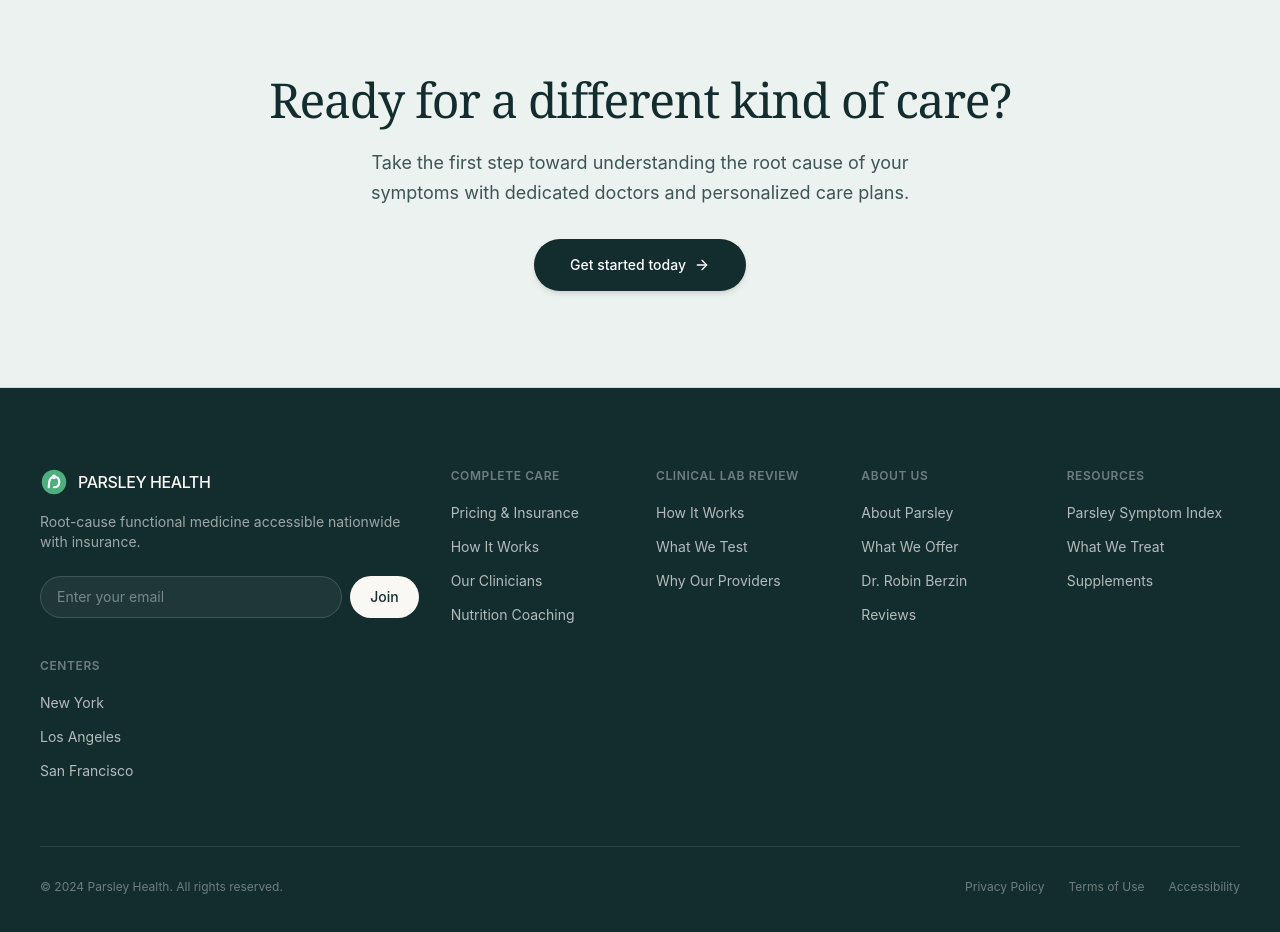
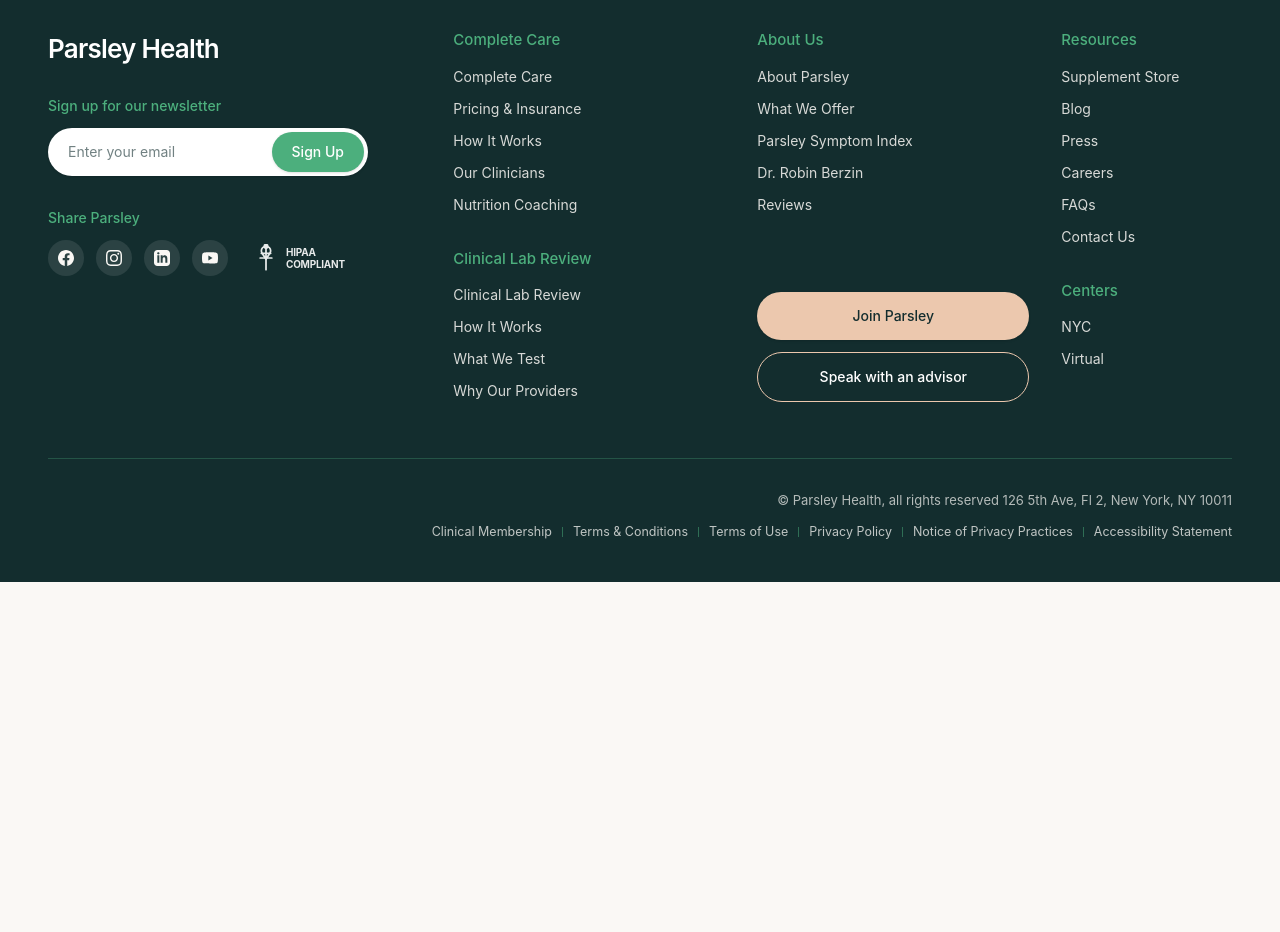
Before and after one commit to aboobakar-khan/parsley-health, a Next.js app: page / in a window 1280 px wide. Shown: the part 8400-9332 px from the top of the page. After the commit the page ends 8982 px from the top, so only its background shows below. Built offline with nearby package versions, Linux system fonts and the light colour scheme; a web font is replaced by a local one.

Commit message:
feat(footer): polish 4-column layout, newsletter pill, HIPAA emblem, and CTAs to exact match

```diff
--- a/src/components/layout/Footer.tsx
+++ b/src/components/layout/Footer.tsx
@@ -1,105 +1,276 @@
 "use client";
 
 import footerData from "@/data/footer.json";
-import { ArrowRight } from "lucide-react";
 
 export default function Footer() {
   return (
-    <footer className="bg-[#132D2E] text-[#FAF8F5]">
-      {/* Top CTA Band */}
-      <div className="bg-[#EBF2F0] text-[#132D2E] py-20 lg:py-24 text-center border-b border-[#132D2E]/10">
-        <div className="mx-auto max-w-4xl px-6 lg:px-10">
-          <h2 className="font-serif text-3xl sm:text-4xl lg:text-5xl font-light tracking-tight text-[#132D2E] mb-6">
-            Ready for a different kind of care?
-          </h2>
-          <p className="mx-auto max-w-xl text-[#132D2E]/80 text-base sm:text-lg mb-8 font-normal leading-relaxed">
-            Take the first step toward understanding the root cause of your symptoms with dedicated doctors and personalized care plans.
-          </p>
-          <a
-            href="/join/care"
-            className="inline-flex items-center gap-2 rounded-full bg-[#132D2E] px-9 py-4 text-sm font-medium text-white shadow-md hover:bg-[#1B3340] active:scale-95"
-          >
-            <span>Get started today</span>
-            <ArrowRight className="h-4 w-4" />
+    <footer className="bg-[#132D2E] text-[#FAF8F5] pt-12 pb-10 border-t border-[#4CAF7D]/30">
+      <div className="mx-auto max-w-[1360px] px-6 lg:px-12">
+        {/* Main 4-Column Footer Grid matching uploaded screenshot */}
+        <div className="grid grid-cols-1 md:grid-cols-2 lg:grid-cols-12 gap-10 lg:gap-8 pb-14">
+          {/* ── COLUMN 1: Brand Wordmark, Newsletter Pill, Socials & HIPAA (lg:col-span-4) ── */}
+          <div className="lg:col-span-4 flex flex-col items-start pr-4">
+            {/* Wordmark */}
+            <a href="/" className="inline-block text-[#FAF8F5] hover:opacity-90 transition-opacity">
+              <span className="font-sans text-[26px] font-semibold tracking-[-0.03em] text-white">
+                Parsley Health
+              </span>
             </a>
-        </div>
-      </div>
 
-      {/* Main Footer Links & Newsletter */}
-      <div className="mx-auto max-w-7xl px-6 lg:px-10 py-16 lg:py-20">
-        <div className="grid grid-cols-2 gap-8 md:grid-cols-3 lg:grid-cols-6 mb-16">
-          {/* Brand & Newsletter col (spans 2 on lg) */}
-          <div className="col-span-2">
-            <div className="flex items-center gap-2.5 font-medium text-base tracking-tight mb-4 text-[#FAF8F5]">
-              <svg viewBox="0 0 32 32" fill="none" className="h-7 w-7" aria-hidden="true">
-                <circle cx="16" cy="16" r="14" fill="#4CAF7D" />
-                <path
-                  d="M10 22 Q10 10 16 10 Q22 10 22 16 Q22 22 16 22"
-                  stroke="white"
-                  strokeWidth="2.5"
-                  fill="none"
-                  strokeLinecap="round"
-                />
-                <circle cx="16" cy="10" r="2.5" fill="white" />
-              </svg>
-              <span>PARSLEY HEALTH</span>
-            </div>
-            <p className="text-xs sm:text-sm text-[#FAF8F5]/60 mb-6 max-w-sm font-normal">
-              Root-cause functional medicine accessible nationwide with insurance.
-            </p>
-
+            {/* Newsletter */}
+            <div className="mt-7 w-full max-w-[320px]">
+              <h3 className="text-sm font-medium text-[#4CAF7D] mb-3">
+                Sign up for our newsletter
+              </h3>
               <form
                 onSubmit={(e) => e.preventDefault()}
-              className="flex max-w-sm gap-2"
+                className="flex items-center rounded-full bg-white p-1 shadow-sm"
               >
                 <input
                   type="email"
                   placeholder="Enter your email"
-                className="w-full rounded-full bg-white/5 border border-white/15 px-4 py-2.5 text-xs sm:text-sm text-[#FAF8F5] placeholder-white/40 focus:outline-none focus:border-[#FAF8F5]"
+                  required
+                  className="w-full rounded-l-full bg-transparent px-4 py-2 text-sm text-[#132D2E] placeholder:text-[#132D2E]/60 focus:outline-none"
                 />
                 <button
                   type="submit"
-                className="rounded-full bg-[#FAF8F5] px-5 py-2.5 text-xs sm:text-sm font-medium text-[#132D2E] hover:bg-white"
+                  className="rounded-full bg-[#4CAF7D] hover:bg-[#3D9468] text-white px-5 py-2.5 text-sm font-medium transition-colors whitespace-nowrap cursor-pointer shadow-sm"
                 >
-                Join
+                  Sign Up
                 </button>
               </form>
             </div>
 
-          {/* Nav columns */}
-          {footerData.columns.map((col) => (
-            <div key={col.heading}>
-              <h3 className="text-xs font-semibold uppercase tracking-wider text-[#FAF8F5]/40 mb-4">
-                {col.heading}
+            {/* Share Parsley & HIPAA Emblem */}
+            <div className="mt-8">
+              <h3 className="text-sm font-medium text-[#4CAF7D] mb-3">
+                Share Parsley
               </h3>
-              <ul className="space-y-2.5">
-                {col.links.map((link) => (
-                  <li key={link.label}>
+              <div className="flex items-center gap-4 text-white">
+                {/* Social Icons */}
+                <div className="flex items-center gap-3">
+                  {/* Facebook */}
                   <a
-                      href={link.href}
-                      className="text-xs sm:text-sm text-[#FAF8F5]/70 hover:text-white transition-colors font-normal"
+                    href="https://www.facebook.com/parsleyhealth/"
+                    target="_blank"
+                    rel="noopener noreferrer"
+                    aria-label="Facebook"
+                    className="flex h-9 w-9 items-center justify-center rounded-full bg-white/10 hover:bg-white/20 hover:text-white transition-all text-[#FAF8F5]"
                   >
-                      {link.label}
+                    <svg className="h-4 w-4 fill-current" viewBox="0 0 24 24">
+                      <path d="M24 12.073c0-6.627-5.373-12-12-12s-12 5.373-12 12c0 5.99 4.388 10.954 10.125 11.854v-8.385H7.078v-3.47h3.047V9.43c0-3.007 1.792-4.669 4.533-4.669 1.312 0 2.686.235 2.686.235v2.953H15.83c-1.491 0-1.956.925-1.956 1.874v2.25h3.328l-.532 3.47h-2.796v8.385C19.612 23.027 24 18.062 24 12.073z" />
+                    </svg>
+                  </a>
+
+                  {/* Instagram */}
+                  <a
+                    href="https://www.instagram.com/parsleyhealth/"
+                    target="_blank"
+                    rel="noopener noreferrer"
+                    aria-label="Instagram"
+                    className="flex h-9 w-9 items-center justify-center rounded-full bg-white/10 hover:bg-white/20 hover:text-white transition-all text-[#FAF8F5]"
+                  >
+                    <svg className="h-4 w-4 fill-current" viewBox="0 0 24 24">
+                      <path d="M12 2.163c3.204 0 3.584.012 4.85.07 3.252.148 4.771 1.691 4.919 4.919.058 1.265.069 1.645.069 4.849 0 3.205-.012 3.584-.069 4.849-.149 3.225-1.664 4.771-4.919 4.919-1.266.058-1.644.07-4.85.07-3.204 0-3.584-.012-4.849-.07-3.26-.149-4.771-1.699-4.919-4.92-.058-1.265-.07-1.644-.07-4.849 0-3.204.013-3.583.07-4.849.149-3.227 1.664-4.771 4.919-4.919 1.266-.057 1.645-.069 4.849-.069zm0-2.163c-3.259 0-3.667.014-4.947.072-4.358.2-6.78 2.618-6.98 6.98-.059 1.281-.073 1.689-.073 4.948 0 3.259.014 3.668.072 4.948.2 4.358 2.618 6.78 6.98 6.98 1.281.058 1.689.072 4.948.072 3.259 0 3.668-.014 4.948-.072 4.354-.2 6.782-2.618 6.979-6.98.059-1.28.073-1.689.073-4.948 0-3.259-.014-3.667-.072-4.947-.196-4.354-2.617-6.78-6.979-6.98-1.281-.059-1.69-.073-4.949-.073zm0 5.838c-3.403 0-6.162 2.759-6.162 6.162s2.759 6.163 6.162 6.163 6.162-2.759 6.162-6.163c0-3.403-2.759-6.162-6.162-6.162zm0 10.162c-2.209 0-4-1.79-4-4 0-2.209 1.791-4 4-4s4 1.791 4 4c0 2.21-1.791 4-4 4zm6.406-11.845c-.796 0-1.441.645-1.441 1.44s.645 1.44 1.441 1.44c.795 0 1.439-.645 1.439-1.44s-.644-1.44-1.439-1.44z" />
+                    </svg>
+                  </a>
+
+                  {/* LinkedIn */}
+                  <a
+                    href="https://www.linkedin.com/company/parsley-health"
+                    target="_blank"
+                    rel="noopener noreferrer"
+                    aria-label="LinkedIn"
+                    className="flex h-9 w-9 items-center justify-center rounded-full bg-white/10 hover:bg-white/20 hover:text-white transition-all text-[#FAF8F5]"
+                  >
+                    <svg className="h-4 w-4 fill-current" viewBox="0 0 24 24">
+                      <path d="M19 0h-14c-2.761 0-5 2.239-5 5v14c0 2.761 2.239 5 5 5h14c2.762 0 5-2.239 5-5v-14c0-2.761-2.238-5-5-5zm-11 19h-3v-11h3v11zm-1.5-12.268c-.966 0-1.75-.79-1.75-1.764s.784-1.764 1.75-1.764 1.75.79 1.75 1.764-.783 1.764-1.75 1.764zm13.5 12.268h-3v-5.604c0-3.368-4-3.113-4 0v5.604h-3v-11h3v1.765c1.396-2.586 7-2.777 7 2.476v6.759z" />
+                    </svg>
+                  </a>
+
+                  {/* YouTube */}
+                  <a
+                    href="https://www.youtube.com/@parsleyhealth"
+                    target="_blank"
+                    rel="noopener noreferrer"
+                    aria-label="YouTube"
+                    className="flex h-9 w-9 items-center justify-center rounded-full bg-white/10 hover:bg-white/20 hover:text-white transition-all text-[#FAF8F5]"
+                  >
+                    <svg className="h-4 w-4 fill-current" viewBox="0 0 24 24">
+                      <path d="M23.498 6.186a3.016 3.016 0 0 0-2.122-2.136C19.505 3.545 12 3.545 12 3.545s-7.505 0-9.377.505A3.017 3.017 0 0 0 .502 6.186C0 8.07 0 12 0 12s0 3.93.502 5.814a3.016 3.016 0 0 0 2.122 2.136c1.871.505 9.376.505 9.376.505s7.505 0 9.377-.505a3.015 3.015 0 0 0 2.122-2.136C24 15.93 24 12 24 12s0-3.93-.502-5.814zM9.545 15.568V8.432L15.818 12l-6.273 3.568z" />
+                    </svg>
+                  </a>
+                </div>
+
+                {/* HIPAA Compliant Emblem */}
+                <div className="flex items-center gap-1.5 pl-2 opacity-90 hover:opacity-100 transition-opacity">
+                  <svg
+                    viewBox="0 0 24 24"
+                    fill="none"
+                    stroke="currentColor"
+                    strokeWidth="1.5"
+                    className="h-7 w-7 text-white"
+                  >
+                    <path
+                      d="M12 2v20M12 2a4 4 0 0 1 4 4c0 3-4 5-4 8M12 2a4 4 0 0 0-4 4c0 3 4 5 4 8"
+                      strokeLinecap="round"
+                    />
+                    <circle cx="12" cy="2" r="1.5" fill="currentColor" />
+                    <path d="M8 8h8M7 12h10" strokeLinecap="round" />
+                  </svg>
+                  <div className="flex flex-col text-[10px] uppercase font-bold tracking-tight text-white leading-tight">
+                    <span>HIPAA</span>
+                    <span>COMPLIANT</span>
+                  </div>
+                </div>
+              </div>
+            </div>
+          </div>
+
+          {/* ── COLUMN 2: Complete Care & Clinical Lab Review (lg:col-span-3) ── */}
+          <div className="lg:col-span-3 flex flex-col gap-8">
+            {/* Complete Care Group */}
+            <div>
+              <h3 className="text-[15px] font-medium text-[#4CAF7D] mb-3 whitespace-nowrap">
+                Complete Care
+              </h3>
+              <ul className="space-y-2">
+                {footerData.completeCare.map((item) => (
+                  <li key={item.label}>
+                    <a
+                      href={item.href}
+                      className="text-[14px] text-[#FAF8F5]/85 hover:text-white hover:underline hover:underline-offset-4 decoration-[#4CAF7D] transition-all"
+                    >
+                      {item.label}
                     </a>
                   </li>
                 ))}
               </ul>
             </div>
-          ))}
-        </div>
 
-        {/* Bottom Bar */}
-        <div className="flex flex-col sm:flex-row items-center justify-between gap-4 border-t border-white/10 pt-8 text-xs text-[#FAF8F5]/40 font-normal">
-          <p>{footerData.copyright}</p>
-          <div className="flex items-center gap-6">
-            {footerData.legal.map((item) => (
+            {/* Clinical Lab Review Group */}
+            <div>
+              <h3 className="text-[15px] font-medium text-[#4CAF7D] mb-3 whitespace-nowrap">
+                Clinical Lab Review
+              </h3>
+              <ul className="space-y-2">
+                {footerData.clinicalLabReview.map((item) => (
+                  <li key={item.label}>
                     <a
-                key={item.label}
                       href={item.href}
-                className="hover:text-white/80 transition-colors"
+                      className="text-[14px] text-[#FAF8F5]/85 hover:text-white hover:underline hover:underline-offset-4 decoration-[#4CAF7D] transition-all"
                     >
                       {item.label}
                     </a>
+                  </li>
+                ))}
+              </ul>
+            </div>
+          </div>
+
+          {/* ── COLUMN 3: About Us & Action Buttons (lg:col-span-3) ── */}
+          <div className="lg:col-span-3 flex flex-col justify-between">
+            <div>
+              <h3 className="text-[15px] font-medium text-[#4CAF7D] mb-3 whitespace-nowrap">
+                About Us
+              </h3>
+              <ul className="space-y-2">
+                {footerData.aboutUs.map((item) => (
+                  <li key={item.label}>
+                    <a
+                      href={item.href}
+                      className="text-[14px] text-[#FAF8F5]/85 hover:text-white hover:underline hover:underline-offset-4 decoration-[#4CAF7D] transition-all"
+                    >
+                      {item.label}
+                    </a>
+                  </li>
+                ))}
+              </ul>
+            </div>
+
+            {/* CTA Buttons matching screenshot */}
+            <div className="mt-8 flex flex-col gap-3 w-full max-w-[280px]">
+              {/* Peach Pill Button: Join Parsley */}
+              <a
+                href="/join/care"
+                className="inline-flex items-center justify-center rounded-full bg-[#ECC8AE] text-[#132D2E] py-3.5 px-6 text-sm font-medium shadow-sm hover:opacity-95 transition-opacity text-center whitespace-nowrap"
+              >
+                Join Parsley
+              </a>
+
+              {/* Outline Pill Button: Speak with an advisor */}
+              <a
+                href="/contact"
+                className="inline-flex items-center justify-center rounded-full border border-[#ECC8AE] text-white py-3.5 px-6 text-sm font-medium hover:border-white transition-colors text-center whitespace-nowrap"
+              >
+                Speak with an advisor
+              </a>
+            </div>
+          </div>
+
+          {/* ── COLUMN 4: Resources & Centers (lg:col-span-2) ── */}
+          <div className="lg:col-span-2 flex flex-col gap-8">
+            {/* Resources Group */}
+            <div>
+              <h3 className="text-[15px] font-medium text-[#4CAF7D] mb-3 whitespace-nowrap">
+                Resources
+              </h3>
+              <ul className="space-y-2">
+                {footerData.resources.map((item) => (
+                  <li key={item.label}>
+                    <a
+                      href={item.href}
+                      className="text-[14px] text-[#FAF8F5]/85 hover:text-white hover:underline hover:underline-offset-4 decoration-[#4CAF7D] transition-all"
+                    >
+                      {item.label}
+                    </a>
+                  </li>
+                ))}
+              </ul>
+            </div>
+
+            {/* Centers Group */}
+            <div>
+              <h3 className="text-[15px] font-medium text-[#4CAF7D] mb-3 whitespace-nowrap">
+                Centers
+              </h3>
+              <ul className="space-y-2">
+                {footerData.centers.map((item) => (
+                  <li key={item.label}>
+                    <a
+                      href={item.href}
+                      className="text-[14px] text-[#FAF8F5]/85 hover:text-white hover:underline hover:underline-offset-4 decoration-[#4CAF7D] transition-all"
+                    >
+                      {item.label}
+                    </a>
+                  </li>
+                ))}
+              </ul>
+            </div>
+          </div>
+        </div>
+
+        {/* ── Bottom Divider Line & Legal Metadata ── */}
+        <div className="border-t border-[#4CAF7D]/30 pt-8 flex flex-col sm:items-end items-center gap-3">
+          {/* Copyright Address */}
+          <p className="text-[12px] sm:text-[13px] text-[#FAF8F5]/70 text-center sm:text-right font-normal">
+            {footerData.copyright}
+          </p>
+
+          {/* Legal Links Row with Vertical Dividers */}
+          <div className="flex flex-wrap items-center justify-center sm:justify-end gap-x-2.5 gap-y-1 text-[12px] sm:text-[12.5px] text-[#FAF8F5]/75">
+            {footerData.legal.map((item, idx) => (
+              <span key={item.label} className="inline-flex items-center gap-2.5">
+                <a
+                  href={item.href}
+                  className="hover:text-white hover:underline hover:underline-offset-2 transition-colors"
+                >
+                  {item.label}
+                </a>
+                {idx < footerData.legal.length - 1 && (
+                  <span aria-hidden="true" className="h-2.5 w-px bg-[#4CAF7D]/50 inline-block" />
+                )}
+              </span>
             ))}
           </div>
         </div>
--- a/src/data/footer.json
+++ b/src/data/footer.json
@@ -1,57 +1,43 @@
 {
-  "columns": [
-    {
-      "heading": "Complete Care",
-      "links": [
+  "completeCare": [
+    { "label": "Complete Care", "href": "/care" },
     { "label": "Pricing & Insurance", "href": "/insurance" },
     { "label": "How It Works", "href": "/how-it-works" },
     { "label": "Our Clinicians", "href": "/providers" },
     { "label": "Nutrition Coaching", "href": "/nutrition-coaching" }
-      ]
-    },
-    {
-      "heading": "Clinical Lab Review",
-      "links": [
+  ],
+  "clinicalLabReview": [
+    { "label": "Clinical Lab Review", "href": "/labs" },
     { "label": "How It Works", "href": "/labs/how-it-works" },
     { "label": "What We Test", "href": "/labs/what-we-test" },
     { "label": "Why Our Providers", "href": "/labs/why-our-providers" }
-      ]
-    },
-    {
-      "heading": "About Us",
-      "links": [
+  ],
+  "aboutUs": [
     { "label": "About Parsley", "href": "/company" },
     { "label": "What We Offer", "href": "/our-services" },
+    { "label": "Parsley Symptom Index", "href": "/quiz" },
     { "label": "Dr. Robin Berzin", "href": "/robin-berzin-md" },
     { "label": "Reviews", "href": "/reviews" }
-      ]
-    },
-    {
-      "heading": "Resources",
-      "links": [
-        { "label": "Parsley Symptom Index", "href": "/quiz" },
-        { "label": "What We Treat", "href": "/care/conditions" },
-        { "label": "Supplements", "href": "/store" }
-      ]
-    },
-    {
-      "heading": "Centers",
-      "links": [
-        { "label": "New York", "href": "/centers/new-york" },
-        { "label": "Los Angeles", "href": "/centers/los-angeles" },
-        { "label": "San Francisco", "href": "/centers/san-francisco" }
-      ]
-    }
   ],
-  "social": [
-    { "platform": "facebook", "href": "https://facebook.com/parsleyhealth" },
-    { "platform": "instagram", "href": "https://instagram.com/parsleyhealth" },
-    { "platform": "linkedin", "href": "https://linkedin.com/company/parsley-health" }
+  "resources": [
+    { "label": "Supplement Store", "href": "/store" },
+    { "label": "Blog", "href": "/blog" },
+    { "label": "Press", "href": "/press" },
+    { "label": "Careers", "href": "/careers" },
+    { "label": "FAQs", "href": "/faq" },
+    { "label": "Contact Us", "href": "/contact" }
+  ],
+  "centers": [
+    { "label": "NYC", "href": "/ny" },
+    { "label": "Virtual", "href": "/locations" }
   ],
   "legal": [
-    { "label": "Privacy Policy", "href": "/privacy-policy" },
-    { "label": "Terms of Use", "href": "/terms" },
-    { "label": "Accessibility", "href": "/accessibility" }
+    { "label": "Clinical Membership", "href": "/clinical-membership-terms" },
+    { "label": "Terms & Conditions", "href": "/membership-terms" },
+    { "label": "Terms of Use", "href": "/terms-of-use" },
+    { "label": "Privacy Policy", "href": "/privacy" },
+    { "label": "Notice of Privacy Practices", "href": "/notice-of-privacy-practices" },
+    { "label": "Accessibility Statement", "href": "/accessibility" }
   ],
-  "copyright": "© 2024 Parsley Health. All rights reserved."
+  "copyright": "© Parsley Health, all rights reserved 126 5th Ave, Fl 2, New York, NY 10011"
 }
```
Also changed, not shown: public/comparison_shots/ours_09_footer.png. Lines whose indentation alone changed are shown as unchanged.
